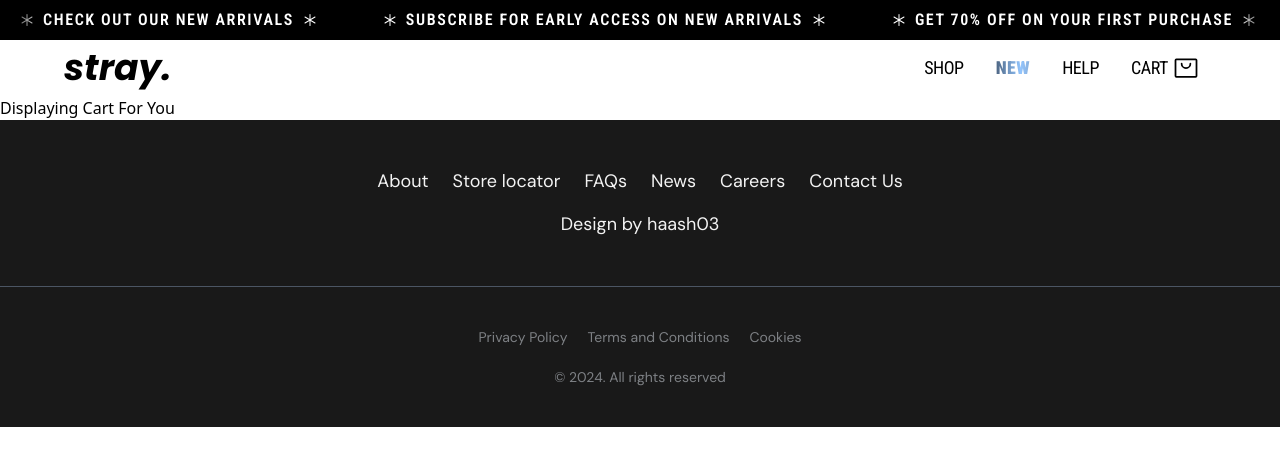
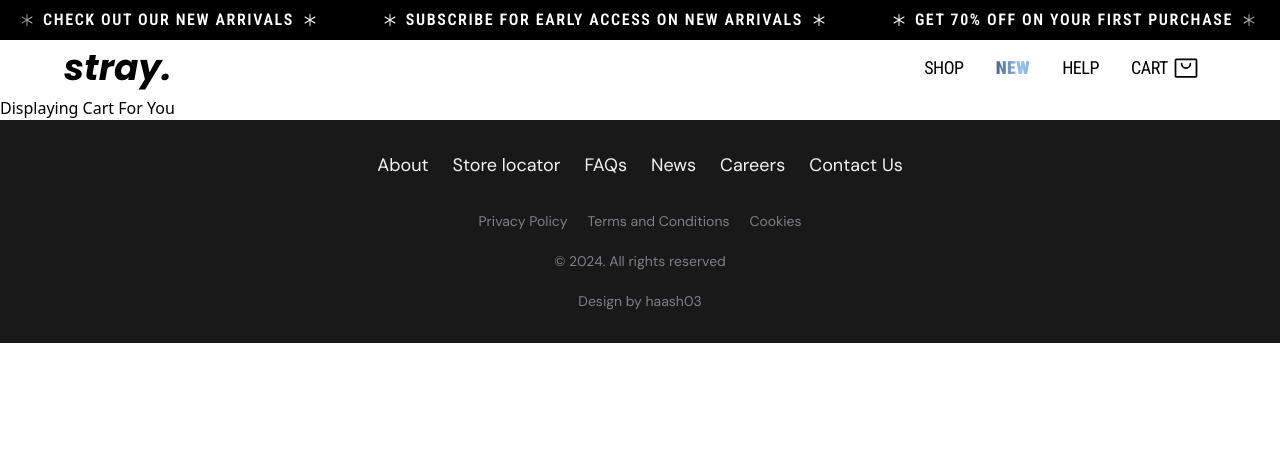
Before and after one commit to haash3/strayy, a React (Vite) app in the folder stray/: page /cart in a window 1280 px wide. Shown: the top 466 px of the page. Built offline with nearby package versions, Linux system fonts and the light colour scheme.

Commit message:
padding modified

```diff
--- a/stray/src/components/Copyright.jsx
+++ b/stray/src/components/Copyright.jsx
@@ -5,7 +5,7 @@ export const Copyright = () => {
     const currentYear = currentDate.getFullYear();
   return (
     <section className="flex flex-col gap-5 bg-black/90
-                        py-10 font-dmsans  border-t border-gray-600
+                        pb-8 font-dmsans
                       justify-center items-center footer
                      text-slate-200/50 text-sm">
         <div className="flex gap-5">
@@ -15,6 +15,8 @@ export const Copyright = () => {
             <p>Cookies</p>
         </div>
         <p>&copy; {currentYear}. All rights reserved </p>
+        <p className="text-center">Design by haash03</p>
+
     </section>
   )
 }
--- a/stray/src/components/Footer.jsx
+++ b/stray/src/components/Footer.jsx
@@ -1,10 +1,11 @@
 import React from "react";
 export const Footer = () => {
   return (
-    <footer className="py-10 bg-black/90
+    <footer className="py-6 bg-black/90
                        text-white/95 font-dmsans
                        lg:text-[18px] text-[16px]">
-        <div className="flex gap-6 justify-center py-2">
+        <div className="flex gap-6 justify-center py-2
+                        cursor-pointer">
             <p>About</p>
             <p>Store locator</p>
             <p>FAQs</p>
@@ -12,7 +13,6 @@ export const Footer = () => {
             <p>Careers</p>
             <p>Contact Us</p>
         </div>
-        <p className="text-center py-2">Design by haash03</p>
     </footer>
   );
 };
```
